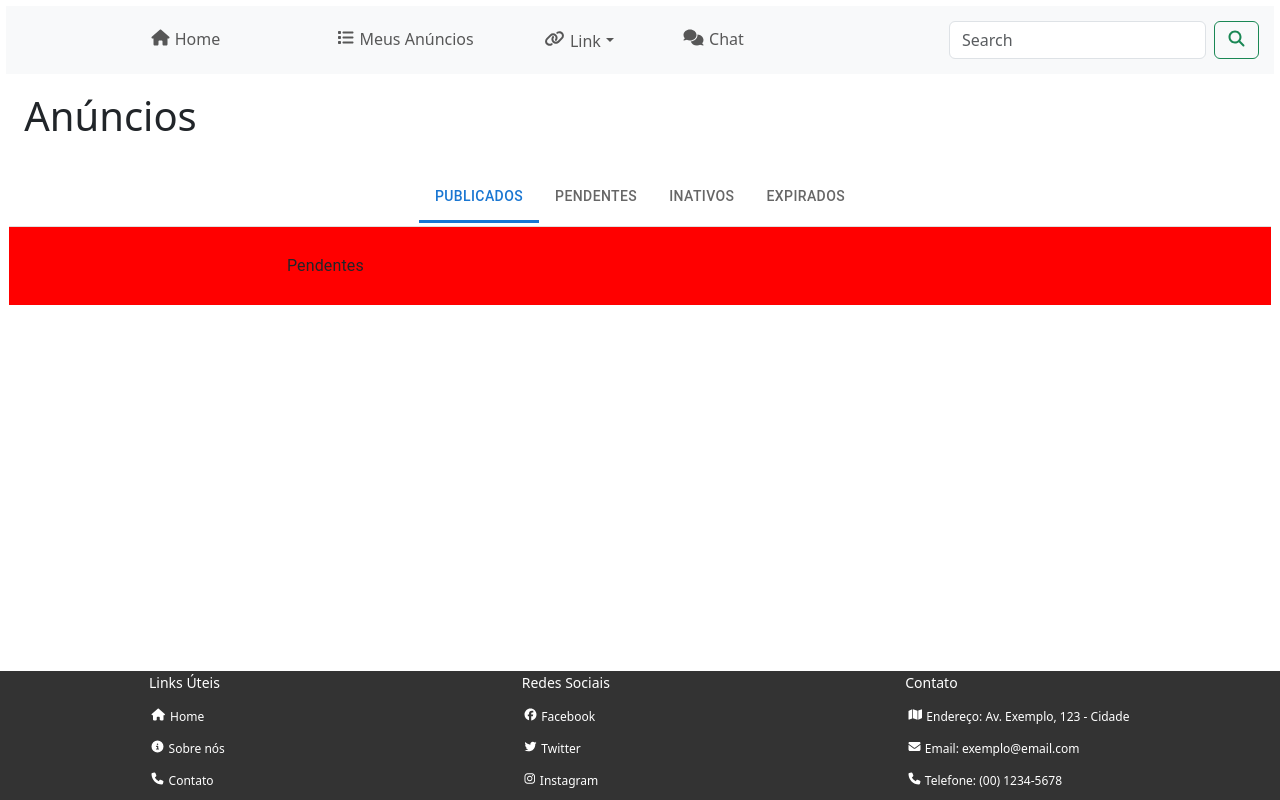
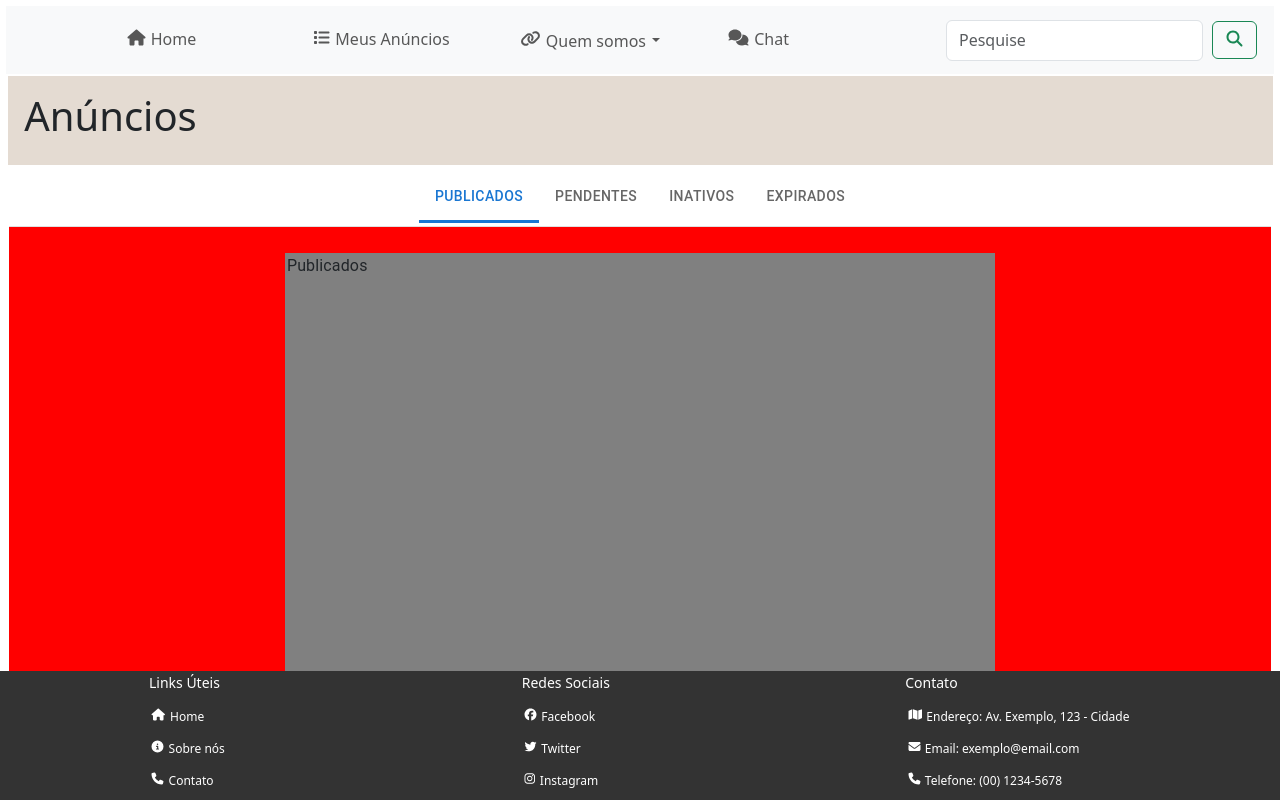
Before and after one commit to printnNathan/Doa-, a React (Create React App) app: page /contact in a window 1280 px wide. Built offline with nearby package versions, Linux system fonts and the light colour scheme.

Commit message:
mudanças na pasta cadastrar usuario

```diff
--- a/src/App.js
+++ b/src/App.js
@@ -13,6 +13,10 @@ import PublicadosPanel from './components/Anuncios/PublicadosPanel';
 import Requisiçãodeserviço from './components/Requisiçãodeserviço/Requisiçãodeserviço';
 
 const router = createBrowserRouter([
+    {
+    path: "/",
+    element: <CadastrarUsuario/>,
+    },
     {
       path: "/",
       element: <Requisiçãodeserviço/>,
--- a/src/components/Anuncios/Anuncios.module.css
+++ b/src/components/Anuncios/Anuncios.module.css
@@ -1,5 +1,6 @@
 .TituloPrincipal {
     padding: 1.2%;
+    background-color: #e4dbd2;
 }
 
  /*.Painel {
--- a/src/components/Anuncios/PublicadosPanel.jsx
+++ b/src/components/Anuncios/PublicadosPanel.jsx
@@ -2,7 +2,7 @@ import React from 'react';
 
 function PublicadosPanel() {
   return (
-    <div style={{backgroundColor: "#0000FF", height: "500px"}}>
+    <div style={{backgroundColor: "#808080", height: "500px"}}>
       Publicados
     </div>
   );
--- a/src/components/Anuncios/anuncios.jsx
+++ b/src/components/Anuncios/anuncios.jsx
@@ -32,7 +32,7 @@ function Anuncios() {
           </Box>
           <Box sx={{ backgroundColor: "#FF0000", paddingLeft: "20%", paddingRight: "20%"  }} >
 
-            <TabPanel value="1"><PendentesPanel /></TabPanel>
+            <TabPanel value="1"><PublicadosPanel /></TabPanel>
             <TabPanel value="2"><PendentesPanel /></TabPanel>
             <TabPanel value="3"><InativosPanel /></TabPanel>
             <TabPanel value="4"><ExpiradosPanel /></TabPanel>
--- a/src/components/CadastrarUsuario/CadastrarUsuario.jsx
+++ b/src/components/CadastrarUsuario/CadastrarUsuario.jsx
@@ -1,19 +1,18 @@
 import React from 'react';
 import styles from  './CadastrarUsuario.module.css';
-
-
-
+import Footer from '../Footer/footer2';
+import NavBar from '../NavBar/Header'
 
 const CadastrarUsuario = () => {
     return (
         <div>
+        <NavBar /> {/* Renderiza o NavBar */}
         <div className={styles.CardPrincipal}>
             <form>
                 <h1 className={styles.TextoLogin}>Meu cadastro</h1>
                 <div className={styles.CardEmail}>
                     <span className={styles.font1}>Nome completo:</span>
                     <input type="text" name="usuario" placeholder="Nome" className={styles.Email} />
-
                 </div>
                 <div className={styles.Cardapelido}>
                     <span className={styles.font1}>Apelido</span>
@@ -22,26 +21,22 @@ const CadastrarUsuario = () => {
                         <span className={styles.EsqueceuSenha}>(como aparecerá  publicamente)</span>
                     </div>
                 </div>
-
                 <div>
                     <button className={styles.BotãoDeEntrar}>Salvar alterações</button>
                 </div>
-
             </form>
-
         </div>
         <div className={styles.CardPrincipal}>
             <form>
-
                 <div>
-                        <h3 className={styles.TextoLogin}>E-mail:Esperando o back-end</h3>
+                    <h3 className={styles.TextoLogin}>E-mail: Esperando o back-end</h3>
                     <hr className={styles.Hr}></hr>
-                        <h3 className={styles.TextoLogin}>Telefone:Esperando o back-end</h3>
+                    <h3 className={styles.TextoLogin}>Telefone: Esperando o back-end</h3>
                     <hr className={styles.Hr}></hr>
-                        <h3 className={styles.TextoLogin}>Conectado com rede social:Esperando o back-end</h3>
+                    <h3 className={styles.TextoLogin}>Conectado com rede social: Esperando o back-end</h3>
                     <hr className={styles.Hr}></hr>
                     <h5>Fotode perfil</h5>
-                        <img className={styles.img} src='https://miro.medium.com/v2/resize:fit:828/format:webp/1*g09N-jl7JtVjVZGcd-vL2g.jpeg' alt="Foto de perfil"width={70} height={70} />
+                    <img className={styles.img} src='https://miro.medium.com/v2/resize:fit:828/format:webp/1*g09N-jl7JtVjVZGcd-vL2g.jpeg' alt="Foto de perfil" width={70} height={70} />
                     <span>compartilhamento via redde social: Esperando o back</span>
                 </div>
             </form>
@@ -51,12 +46,12 @@ const CadastrarUsuario = () => {
         </div>
         <div className={styles.CardPrincipal}>
             <h3>Desativar minha conta</h3>
-                <img src='https://img.freepik.com/vetores-premium/sinais-de-aviso-de-perigo-de-alta-tensao-isolado-em-um-fundo-branco_68708-427.jpg' alt="Alerta"width={80} height={90}/>
-                  <span>Seu perfil será desabilitado e anúncios excluídos.Ative a conta quando quiser</span>
+            <img src='https://img.freepik.com/vetores-premium/sinais-de-aviso-de-perigo-de-alta-tensao-isolado-em-um-fundo-branco_68708-427.jpg' alt="Alerta" width={80} height={90} />
+            <span>Seu perfil será desabilitado e anúncios excluídos. Ative a conta quando quiser.</span>
+        </div>
+        <Footer /> {/* Renderiza o Footer */}
+    </div>
+);
+}
 
-            </div>
-        </div>
-
-    )
-}
 export default CadastrarUsuario;
--- a/src/components/NavBar/Header.jsx
+++ b/src/components/NavBar/Header.jsx
@@ -16,29 +16,31 @@ function Header() {
         <Navbar.Collapse id="navbarScroll">
           <Nav className="mx-auto">
             <Nav.Link href="#action1" className={styles.navLink}>
-            <FontAwesomeIcon icon={faHome} /> Home
+              <FontAwesomeIcon icon={faHome} /> Home
             </Nav.Link>
             <Nav.Link href="#action2" className={styles.navLink}>
-            <FontAwesomeIcon icon={faList} /> Meus Anúncios
+              <FontAwesomeIcon icon={faList} /> Meus Anúncios
             </Nav.Link>
-            <NavDropdown title={<span><FontAwesomeIcon icon={faLink} /> Link</span>} id="navbarScrollingDropdown">
-              <NavDropdown.Item href="#action3">Action</NavDropdown.Item>
-              <NavDropdown.Item href="#action4">Something else here</NavDropdown.Item>
+            <NavDropdown title={<span><FontAwesomeIcon icon={faLink} /> Quem somos</span>} id="navbarScrollingDropdown">
+              <NavDropdown.Item href="#action3">Sobre</NavDropdown.Item>
+              <NavDropdown.Item href="#action4">Contatos</NavDropdown.Item>
             </NavDropdown>
             <Nav.Link href="#" className={styles.navLink}>
-            <FontAwesomeIcon icon={faComments} /> Chat
+              <FontAwesomeIcon icon={faComments} /> Chat
             </Nav.Link>
           </Nav>
           <Form className="d-flex ms-auto">
             <Form.Control
-              type="search"
-              placeholder="Search"
+              type="pesquise"
+              placeholder="Pesquise"
               className={`me-2 ${styles.SearchInput}`}
-              aria-label="Search"
+              aria-label="Pesquise"
             />
-            <Button variant="outline-success" className={`${styles.SearchButton} btn`}>
-            <FontAwesomeIcon icon={faSearch} />
-            </Button>
+            <div>
+              <Button variant="outline-success" className={`btn ${styles.SearchButton}`}>
+                <FontAwesomeIcon icon={faSearch} />
+              </Button>
+            </div>
           </Form>
         </Navbar.Collapse>
       </Container>
```
Also changed, not shown: src/Pages/Home.module.css (added, +23 -0 lines). Lines whose indentation alone changed are shown as unchanged.
